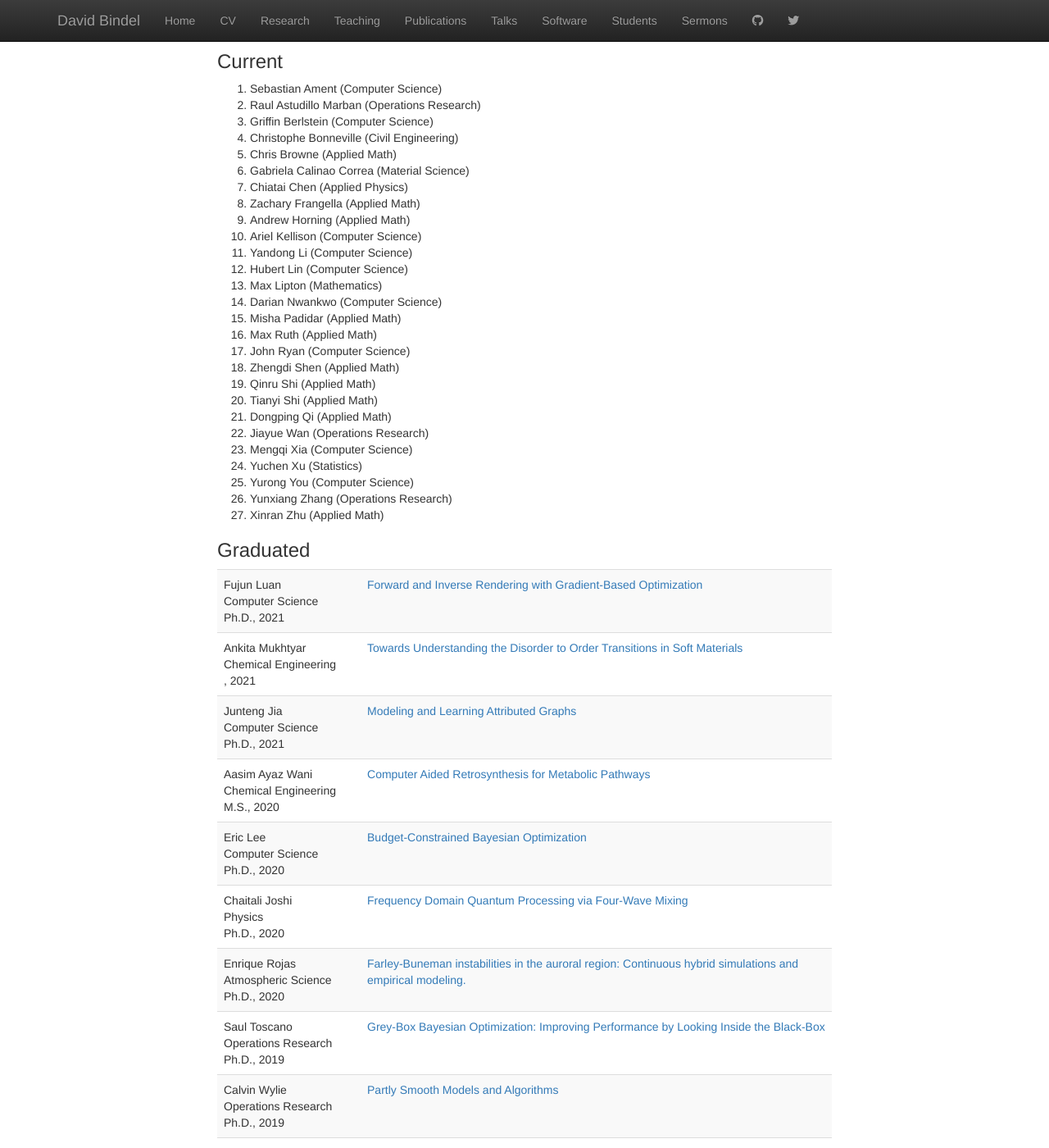
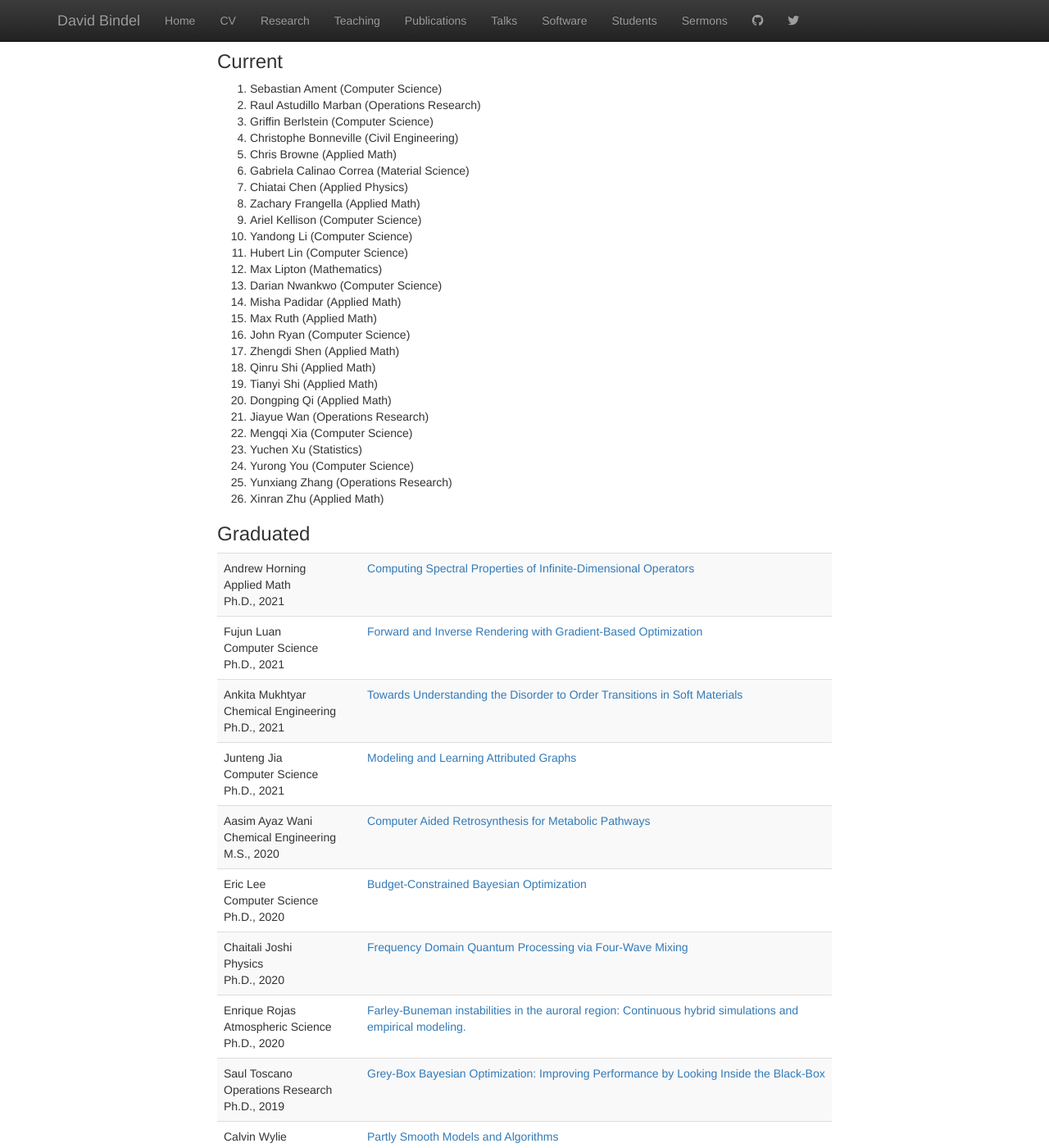
Before and after one commit to dbindel/cornell_web, a Jekyll site: the page built from students.html, in a window 1280 px wide and 1400 px high, scrolled down 5159 px. Shown: the whole window at 82% size. Built offline with Jekyll 4.4.1, drawn with Linux system fonts in a browser that asks for light colours; nearby versions of some CDN libraries.

Commit message:
Update committee list.

```diff
--- a/_data/students.yml
+++ b/_data/students.yml
@@ -732,11 +732,6 @@ committees:
     field: Applied Math
   -
     degree: phd
-    last: Horning
-    first: Andrew
-    field: Applied Math
-  -
-    degree: phd
     last: Kellison
     first: Ariel
     field: Computer Science
@@ -829,6 +824,14 @@ committees:
 past_committees:
   -
     degree: phd
+    last: Horning
+    first: Andrew
+    field: Applied Math
+    thesis:
+      title: Computing Spectral Properties of Infinite-Dimensional Operators
+      year: 2021
+  -
+    degree: phd
     last: Luan
     first: Fujun
     field: Computer Science
@@ -836,7 +839,7 @@ past_committees:
       title: Forward and Inverse Rendering with Gradient-Based Optimization
       year: 2021
   -
-    degreee: phd
+    degree: phd
     last: Mukhtyar
     first: Ankita
     field: Chemical Engineering
```
